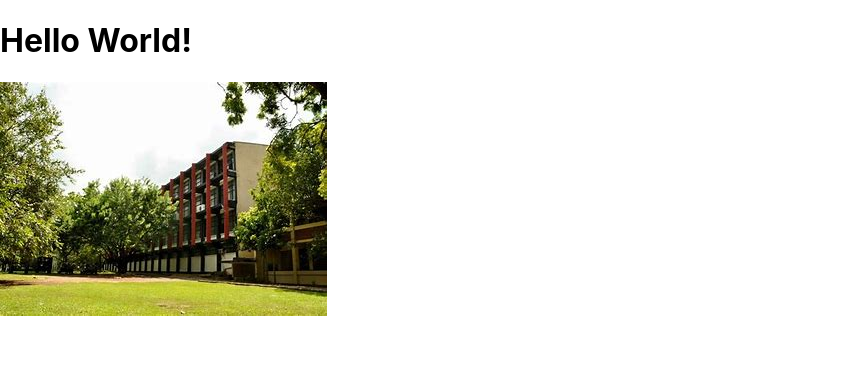
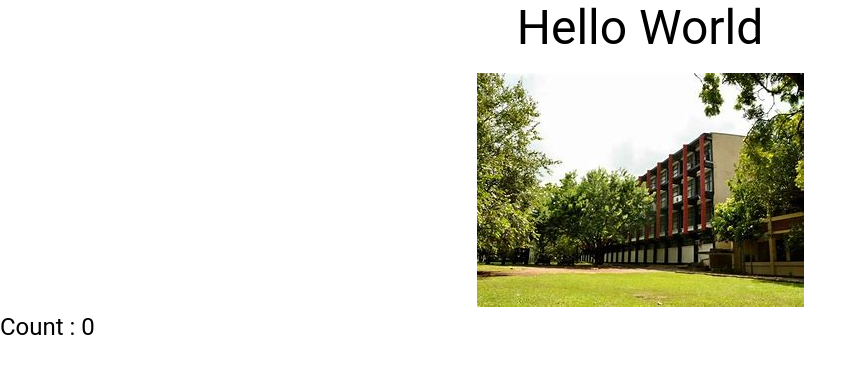
Before and after one commit to dinukamalitha/React-App, a React (Create React App) app: page / in a window 1280 px wide. Shown: the top 374 px of the page, without its empty margins (0-867 px from the left). Built offline with nearby package versions, Linux system fonts and the light colour scheme.

Commit message:
Another Component Created

```diff
--- a/package.json
+++ b/package.json
@@ -3,6 +3,10 @@
   "version": "0.1.0",
   "private": true,
   "dependencies": {
+    "@emotion/react": "^11.10.5",
+    "@emotion/styled": "^11.10.5",
+    "@mui/material": "^5.11.1",
+    "@mui/styles": "^5.11.1",
     "@testing-library/jest-dom": "^5.16.5",
     "@testing-library/react": "^13.4.0",
     "@testing-library/user-event": "^13.5.0",
--- a/public/index.html
+++ b/public/index.html
@@ -24,7 +24,7 @@
       work correctly both with client-side routing and a non-root public URL.
       Learn how to configure a non-root public URL by running `npm run build`.
     -->
-    <title>React App</title>
+    <title>Hello React</title>
   </head>
   <body>
     <noscript>You need to enable JavaScript to run this app.</noscript>
--- /dev/null
+++ b/src/components/home/counter/index.jsx
@@ -0,0 +1,21 @@
+import {Component} from "react";
+import React from "react";
+import {Typography} from "@mui/material";
+
+class Counter extends Component{
+    constructor(props) {
+        super(props);
+    }
+
+    render(){
+        return(
+            <div>
+                <Typography variant="h5" gutterBottom>
+                    Count : 0
+                </Typography>
+            </div>
+        )
+    }
+}
+
+export default Counter;
--- a/src/components/home/greeting/index.jsx
+++ b/src/components/home/greeting/index.jsx
@@ -1,7 +1,9 @@
 import {Component} from "react";
 import React from "react";
-import Typography from '@mui/material/Typography';
+import {Typography} from "@mui/material";
 import UOM from '../../../assets/imgs/UOM.jpeg';
+import {styleSheet} from "./styles";
+import {withStyles} from "@mui/styles";
 
 class Greeting extends Component{
     constructor(props) {
@@ -9,10 +11,13 @@ class Greeting extends Component{
     }
 
     render(){
+        const {classes} = this.props;
         return(
-            <div>
+            <div className={classes.container}>
                 <div>
-                    <h1>Hello {this.props.name}!</h1>
+                    <Typography variant="h3" gutterBottom>
+                        Hello {this.props.name}
+                    </Typography>
                 </div>
                 <div>
                     <img src={UOM} alt="www.uom.lk"/>
@@ -22,4 +27,4 @@ class Greeting extends Component{
     }
 }
 
-export default Greeting;
+export default withStyles(styleSheet) (Greeting);
--- /dev/null
+++ b/src/components/home/greeting/styles.js
@@ -0,0 +1,10 @@
+export const styleSheet = {
+    container:{
+        display: 'flex',
+        flexWrap: 'wrap',
+        height: 'auto',
+        flexDirection: 'column',
+        alignItems: 'center',
+        //backgroundColor: 'grey'
+    }
+}
--- a/src/pages/home/index.jsx
+++ b/src/pages/home/index.jsx
@@ -1,6 +1,7 @@
-import {Component} from "react";
+import {Component, Fragment} from "react";
 import React from "react";
 import Greeting from "../../components/home/greeting";
+import Counter from "../../components/home/counter";
 
 class HomePage extends Component {
     constructor(props) {
@@ -9,7 +10,10 @@ class HomePage extends Component {
 
     render(){
         return(
-           <Greeting name="World"/>
+            <Fragment>
+                <Greeting name="World"/>
+                <Counter/>
+            </Fragment>
         )
     }
 }
```
Also changed, not shown: src/components/home/counter/styles.js (added), 1 other file (tests, documents, lock files or other folders).
